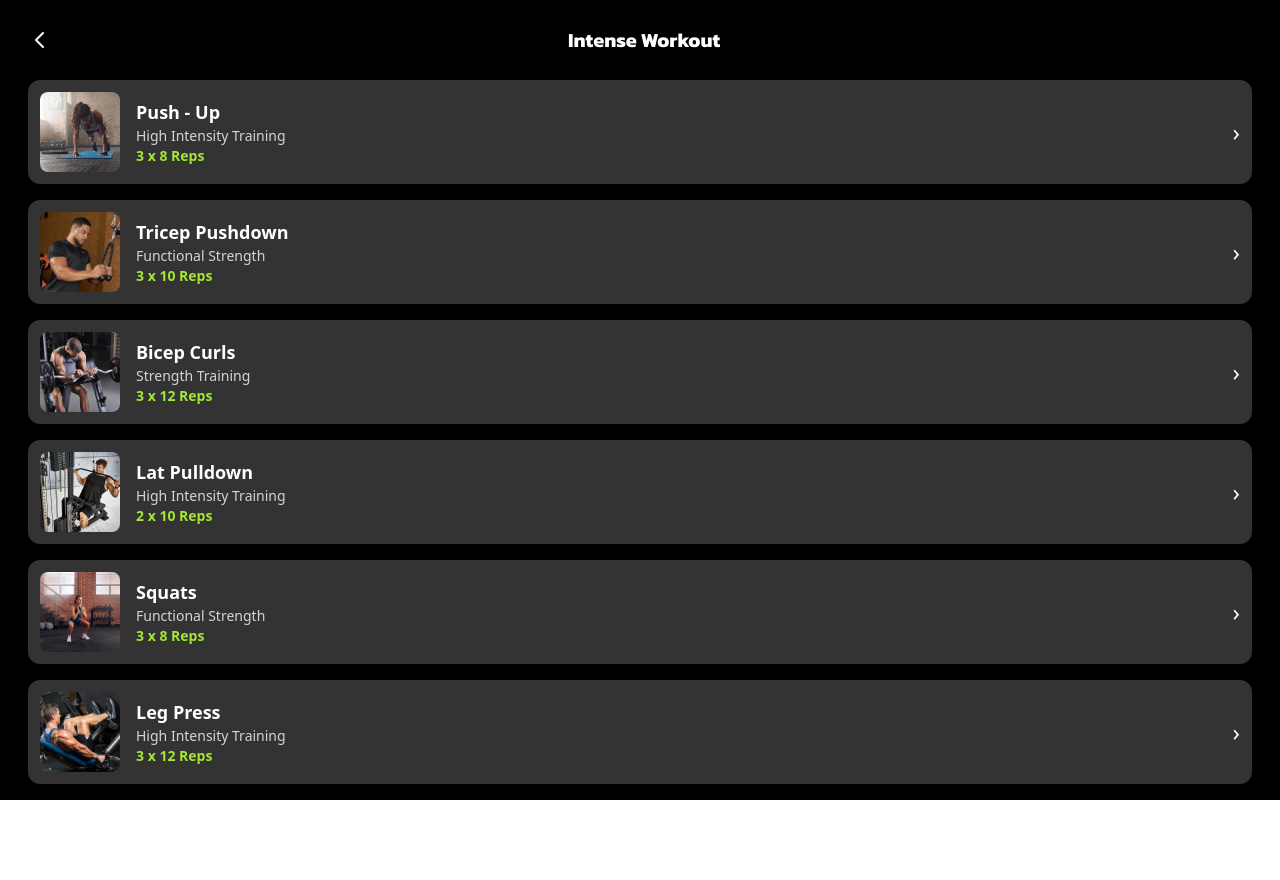
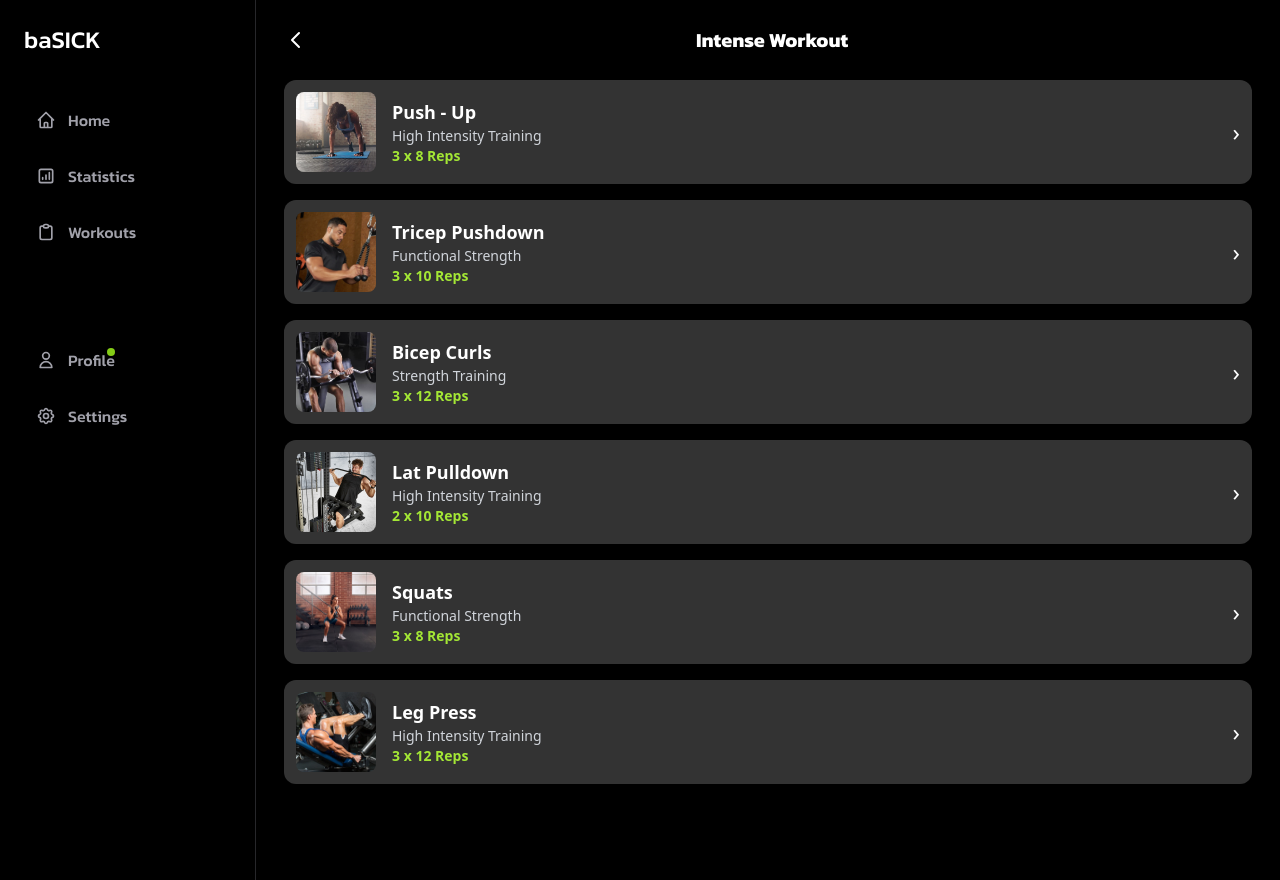
Before and after one commit to RaleLeaf/AppDev, a React (Vite) app in the folder client/: page /exercises in a window 1280 px wide. Before the commit the page ends 800 px from the top, so only its background shows below. Built offline with nearby package versions, Linux system fonts and the light colour scheme; a web font is replaced by a local one.

Commit message:
Responsive Navbar

```diff
--- a/client/src/components/EditProfile.jsx
+++ b/client/src/components/EditProfile.jsx
@@ -1,14 +1,92 @@
 import React from 'react';
 import BottomNav from './BottonNav';
-import { useNavigate } from 'react-router-dom';
-
-
+import { useNavigate, useLocation } from 'react-router-dom';
 
 const EditProfile = () => {
   const navigate = useNavigate();
+  const location = useLocation();
+
+  const isActive = (path) => location.pathname === path;
 
   return (
-    <div className="min-h-screen bg-black text-white flex flex-col pb-20">
+    <div className="min-h-screen bg-black text-white flex flex-col md:flex-row">
+      {/* Sidebar Navigation for desktop */}
+      <div className="hidden md:flex md:flex-col md:w-64 md:border-r border-zinc-800 md:p-6">
+        <h1 className="text-2xl font-bold mb-10 kanit-medium">baSICK</h1>
+
+        <nav className="flex-1">
+          <div className="space-y-2">
+            <button
+              onClick={() => navigate('/home')}
+              className={`flex items-center w-full p-3 rounded-lg group ${
+                isActive('/home') ? 'bg-zinc-900 text-white' : 'text-zinc-400 hover:bg-zinc-900 hover:text-white'
+              }`}
+            >
+              <svg xmlns="http://www.w3.org/2000/svg" className="h-5 w-5 mr-3" fill="none" viewBox="0 0 24 24" stroke="currentColor">
+                <path strokeLinecap="round" strokeLinejoin="round" strokeWidth={2} d="M3 12l2-2m0 0l7-7 7 7M5 10v10a1 1 0 001 1h3m10-11l2 2m-2-2v10a1 1 0 01-1 1h-3m-6 0a1 1 0 001-1v-4a1 1 0 011-1h2a1 1 0 011 1v4a1 1 0 001 1m-6 0h6" />
+              </svg>
+              <span className="kanit-medium">Home</span>
+            </button>
+
+            <button
+              onClick={() => navigate('/leaderboard')}
+              className={`flex items-center w-full p-3 rounded-lg group ${
+                isActive('/leaderboard') ? 'bg-zinc-900 text-white' : 'text-zinc-400 hover:bg-zinc-900 hover:text-white'
+              }`}
+            >
+              <svg xmlns="http://www.w3.org/2000/svg" className="h-5 w-5 mr-3" fill="none" viewBox="0 0 24 24" stroke="currentColor">
+                <path strokeLinecap="round" strokeLinejoin="round" strokeWidth={2} d="M16 8v8m-4-5v5m-4-2v2m-2 4h12a2 2 0 002-2V6a2 2 0 00-2-2H6a2 2 0 00-2 2v12a2 2 0 002 2z" />
+              </svg>
+              <span className="kanit-medium">Statistics</span>
+            </button>
+
+            <button
+              onClick={() => navigate('/workout-categories')}
+              className={`flex items-center w-full p-3 rounded-lg group ${
+                isActive('/workout-categories') ? 'bg-zinc-900 text-white' : 'text-zinc-400 hover:bg-zinc-900 hover:text-white'
+              }`}
+            >
+              <svg xmlns="http://www.w3.org/2000/svg" className="h-5 w-5 mr-3" fill="none" viewBox="0 0 24 24" stroke="currentColor">
+                <path strokeLinecap="round" strokeLinejoin="round" strokeWidth={2} d="M9 5H7a2 2 0 00-2 2v12a2 2 0 002 2h10a2 2 0 002-2V7a2 2 0 00-2-2h-2M9 5a2 2 0 002 2h2a2 2 0 002-2M9 5a2 2 0 012-2h2a2 2 0 012 2" />
+              </svg>
+              <span className="kanit-medium">Workouts</span>
+            </button>
+          </div>
+
+          <div className="mt-auto pt-20">
+            <button
+              onClick={() => navigate('/profile')}
+              className={`flex items-center w-full p-3 rounded-lg group ${
+                isActive('/profile') ? 'bg-zinc-900 text-white' : 'text-zinc-400 hover:bg-zinc-900 hover:text-white'
+              }`}
+            >
+              <svg xmlns="http://www.w3.org/2000/svg" className="h-5 w-5 mr-3" fill="none" viewBox="0 0 24 24" stroke="currentColor">
+                <path strokeLinecap="round" strokeLinejoin="round" strokeWidth={2} d="M16 7a4 4 0 11-8 0 4 4 0 018 0zM12 14a7 7 0 00-7 7h14a7 7 0 00-7-7z" />
+              </svg>
+              <span className="kanit-medium relative">
+                Profile
+                <span className="absolute top-0 right-0 h-2 w-2 bg-lime-500 rounded-full"></span>
+              </span>
+            </button>
+
+            <button
+              onClick={() => navigate('/settings')}
+              className={`flex items-center w-full p-3 rounded-lg group mt-2 ${
+                isActive('/settings') ? 'bg-zinc-900 text-white' : 'text-zinc-400 hover:bg-zinc-900 hover:text-white'
+              }`}
+            >
+              <svg xmlns="http://www.w3.org/2000/svg" className="h-5 w-5 mr-3" fill="none" viewBox="0 0 24 24" stroke="currentColor">
+                <path strokeLinecap="round" strokeLinejoin="round" strokeWidth={2} d="M10.325 4.317c.426-1.756 2.924-1.756 3.35 0a1.724 1.724 0 002.573 1.066c1.543-.94 3.31.826 2.37 2.37a1.724 1.724 0 001.065 2.572c1.756.426 1.756 2.924 0 3.35a1.724 1.724 0 00-1.066 2.573c.94 1.543-.826 3.31-2.37 2.37a1.724 1.724 0 00-2.572 1.065c-.426 1.756-2.924 1.756-3.35 0a1.724 1.724 0 00-2.573-1.066c-1.543.94-3.31-.826-2.37-2.37a1.724 1.724 0 00-1.065-2.572c-1.756-.426-1.756-2.924 0-3.35a1.724 1.724 0 001.066-2.573c-.94-1.543.826-3.31 2.37-2.37.996.608 2.296.07 2.572-1.065z" />
+                <path strokeLinecap="round" strokeLinejoin="round" strokeWidth={2} d="M15 12a3 3 0 11-6 0 3 3 0 016 0z" />
+              </svg>
+              <span className="kanit-medium">Settings</span>
+            </button>
+          </div>
+        </nav>
+      </div>
+
+      {/* Main Content */}
+      <div className="flex-1 flex flex-col">
         {/* Header with back button and title */}
         <div className="p-5 flex items-center">
           <button className="p-2" onClick={() => navigate(-1)}>
@@ -40,7 +118,6 @@ const EditProfile = () => {
 
         {/* Form Fields */}
         <div className="px-5 flex-1">
-        {/* Name Field */}
           <div className="mb-6">
             <label className="block text-lime-500 text-xs mb-1">Name</label>
             <input
@@ -50,7 +127,6 @@ const EditProfile = () => {
             />
           </div>
 
-        {/* Email Field */}
           <div className="mb-6">
             <label className="block text-lime-500 text-xs mb-1">Email</label>
             <input
@@ -61,14 +137,14 @@ const EditProfile = () => {
           </div>
         </div>
 
-      {/* Save Button - With adequate bottom margin */}
         <div className="px-5 mb-12">
           <button className="w-full py-3 bg-lime-500 rounded-full text-black font-medium kanit-medium">
             Save
           </button>
         </div>
+      </div>
 
-      <BottomNav/>
+      <BottomNav />
     </div>
   );
 };
--- a/client/src/components/ExerciseList.jsx
+++ b/client/src/components/ExerciseList.jsx
@@ -1,7 +1,12 @@
-import React, { useState } from 'react';
+import React from 'react';
+import { useNavigate, useLocation } from 'react-router-dom';
 import BottomNav from './BottonNav';
 
 function ExerciseList() {
+  const navigate = useNavigate();
+  const location = useLocation();
+
+  const isActive = (path) => location.pathname === path;
 
   const workouts = [
     {
@@ -48,12 +53,88 @@ function ExerciseList() {
     },
   ];
 
+  return (
+    <div className="min-h-screen bg-black text-white flex flex-col md:flex-row">
+      {/* Sidebar Navigation for desktop */}
+      <div className="hidden md:flex md:flex-col md:w-64 md:border-r border-zinc-800 md:p-6">
+        <h1 className="text-2xl font-bold mb-10 kanit-medium">baSICK</h1>
 
-  return (
-    <div className="min-h-screen bg-black text-white flex flex-col">
+        <nav className="flex-1">
+          <div className="space-y-2">
+            <button
+              onClick={() => navigate('/home')}
+              className={`flex items-center w-full p-3 rounded-lg group ${
+                isActive('/home') ? 'bg-zinc-900 text-white' : 'text-zinc-400 hover:bg-zinc-900 hover:text-white'
+              }`}
+            >
+              <svg xmlns="http://www.w3.org/2000/svg" className="h-5 w-5 mr-3" fill="none" viewBox="0 0 24 24" stroke="currentColor">
+                <path strokeLinecap="round" strokeLinejoin="round" strokeWidth={2} d="M3 12l2-2m0 0l7-7 7 7M5 10v10a1 1 0 001 1h3m10-11l2 2m-2-2v10a1 1 0 01-1 1h-3m-6 0a1 1 0 001-1v-4a1 1 0 011-1h2a1 1 0 011 1v4a1 1 0 001 1m-6 0h6" />
+              </svg>
+              <span className="kanit-medium">Home</span>
+            </button>
 
+            <button
+              onClick={() => navigate('/leaderboard')}
+              className={`flex items-center w-full p-3 rounded-lg group ${
+                isActive('/leaderboard') ? 'bg-zinc-900 text-white' : 'text-zinc-400 hover:bg-zinc-900 hover:text-white'
+              }`}
+            >
+              <svg xmlns="http://www.w3.org/2000/svg" className="h-5 w-5 mr-3" fill="none" viewBox="0 0 24 24" stroke="currentColor">
+                <path strokeLinecap="round" strokeLinejoin="round" strokeWidth={2} d="M16 8v8m-4-5v5m-4-2v2m-2 4h12a2 2 0 002-2V6a2 2 0 00-2-2H6a2 2 0 00-2 2v12a2 2 0 002 2z" />
+              </svg>
+              <span className="kanit-medium">Statistics</span>
+            </button>
+
+            <button
+              onClick={() => navigate('/workout-categories')}
+              className={`flex items-center w-full p-3 rounded-lg group ${
+                isActive('/workout-categories') ? 'bg-zinc-900 text-white' : 'text-zinc-400 hover:bg-zinc-900 hover:text-white'
+              }`}
+            >
+              <svg xmlns="http://www.w3.org/2000/svg" className="h-5 w-5 mr-3" fill="none" viewBox="0 0 24 24" stroke="currentColor">
+                <path strokeLinecap="round" strokeLinejoin="round" strokeWidth={2} d="M9 5H7a2 2 0 00-2 2v12a2 2 0 002 2h10a2 2 0 002-2V7a2 2 0 00-2-2h-2M9 5a2 2 0 002 2h2a2 2 0 002-2M9 5a2 2 0 012-2h2a2 2 0 012 2" />
+              </svg>
+              <span className="kanit-medium">Workouts</span>
+            </button>
+          </div>
+
+          <div className="mt-auto pt-20">
+            <button
+              onClick={() => navigate('/profile')}
+              className={`flex items-center w-full p-3 rounded-lg group ${
+                isActive('/profile') ? 'bg-zinc-900 text-white' : 'text-zinc-400 hover:bg-zinc-900 hover:text-white'
+              }`}
+            >
+              <svg xmlns="http://www.w3.org/2000/svg" className="h-5 w-5 mr-3" fill="none" viewBox="0 0 24 24" stroke="currentColor">
+                <path strokeLinecap="round" strokeLinejoin="round" strokeWidth={2} d="M16 7a4 4 0 11-8 0 4 4 0 018 0zM12 14a7 7 0 00-7 7h14a7 7 0 00-7-7z" />
+              </svg>
+              <span className="kanit-medium relative">
+                Profile
+                <span className="absolute top-0 right-0 h-2 w-2 bg-lime-500 rounded-full"></span>
+              </span>
+            </button>
+
+            <button
+              onClick={() => navigate('/settings')}
+              className={`flex items-center w-full p-3 rounded-lg group mt-2 ${
+                isActive('/settings') ? 'bg-zinc-900 text-white' : 'text-zinc-400 hover:bg-zinc-900 hover:text-white'
+              }`}
+            >
+              <svg xmlns="http://www.w3.org/2000/svg" className="h-5 w-5 mr-3" fill="none" viewBox="0 0 24 24" stroke="currentColor">
+                <path strokeLinecap="round" strokeLinejoin="round" strokeWidth={2} d="M10.325 4.317c.426-1.756 2.924-1.756 3.35 0a1.724 1.724 0 002.573 1.066c1.543-.94 3.31.826 2.37 2.37a1.724 1.724 0 001.065 2.572c1.756.426 1.756 2.924 0 3.35a1.724 1.724 0 00-1.066 2.573c.94 1.543-.826 3.31-2.37 2.37a1.724 1.724 0 00-2.572 1.065c-.426 1.756-2.924 1.756-3.35 0a1.724 1.724 0 00-2.573-1.066c-1.543.94-3.31-.826-2.37-2.37a1.724 1.724 0 00-1.065-2.572c-1.756-.426-1.756-2.924 0-3.35a1.724 1.724 0 001.066-2.573c-.94-1.543.826-3.31 2.37-2.37.996.608 2.296.07 2.572-1.065z" />
+                <path strokeLinecap="round" strokeLinejoin="round" strokeWidth={2} d="M15 12a3 3 0 11-6 0 3 3 0 016 0z" />
+              </svg>
+              <span className="kanit-medium">Settings</span>
+            </button>
+          </div>
+        </nav>
+      </div>
+
+      {/* Main content */}
+      <div className="flex-1 flex flex-col">
+        {/* Header */}
         <div className="p-5 flex items-center">
-        <button className="p-2">
+          <button className="p-2" onClick={() => navigate(-1)}>
             <svg xmlns="http://www.w3.org/2000/svg" className="h-6 w-6" fill="none" viewBox="0 0 24 24" stroke="currentColor">
               <path strokeLinecap="round" strokeLinejoin="round" strokeWidth={2} d="M15 19l-7-7 7-7" />
             </svg>
@@ -61,7 +142,8 @@ function ExerciseList() {
           <h1 className="text-xl font-bold kanit-bold mx-auto pr-8">Intense Workout</h1>
         </div>
 
-      <div className="space-y-4 px-7">
+        {/* Exercise list */}
+        <div className="space-y-4 px-7 pb-24">
           {workouts.map((workout, index) => (
             <div
               key={index}
@@ -73,23 +155,19 @@ function ExerciseList() {
                 className="w-20 h-20 rounded-lg object-cover"
               />
               <div className="flex-1">
-              <div className="flex justify-between items-center">
                 <h2 className="text-lg font-semibold">{workout.title}</h2>
-              </div>
                 <p className="text-sm text-gray-300">{workout.category}</p>
-              <p className="text-sm text-lime-400 font-semibold">
-                {workout.reps}
-              </p>
+                <p className="text-sm text-lime-400 font-semibold">{workout.reps}</p>
               </div>
               <div className="text-2xl text-white">›</div>
             </div>
           ))}
         </div>
-
+      </div>
 
       <BottomNav />
     </div>
   );
-};
+}
 
 export default ExerciseList;
```
Lines whose indentation alone changed are shown as unchanged.
